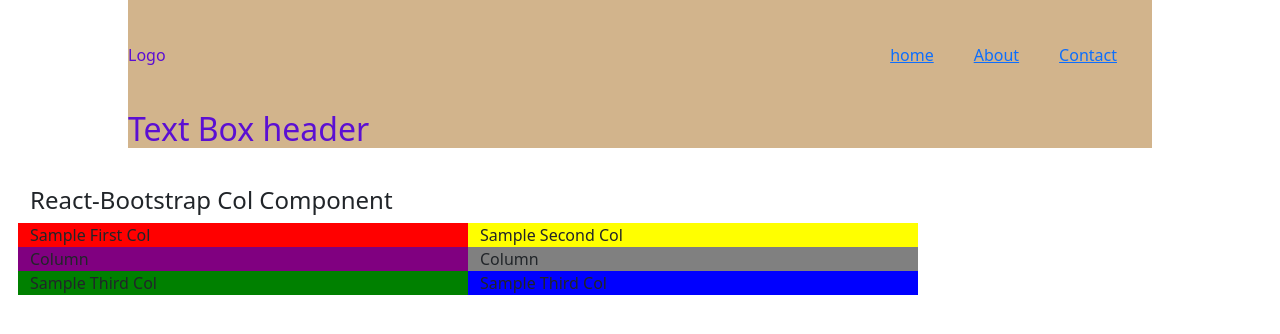
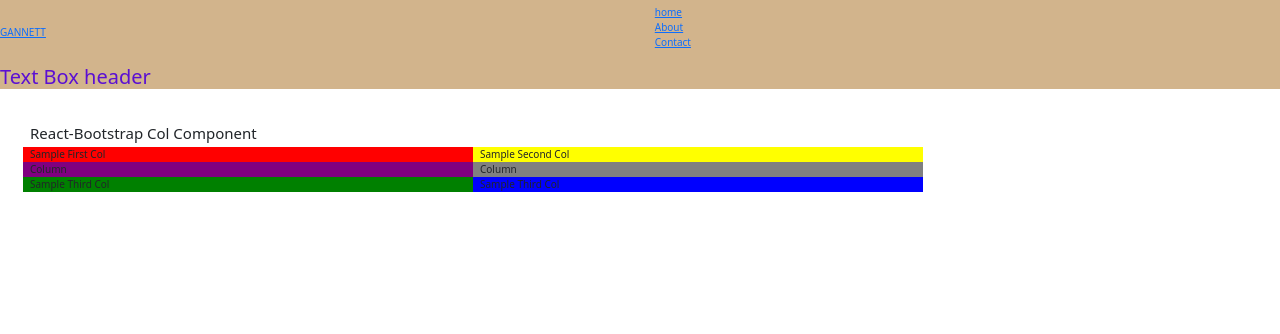
Before and after one commit to llcain/react-header, a React (Create React App) app: page / in a window 1280 px wide. Shown: the top 334 px of the page. Built offline with nearby package versions, Linux system fonts and the light colour scheme.

Commit message:
Updated header

```diff
--- a/src/App.scss
+++ b/src/App.scss
@@ -4,6 +4,16 @@
 //   background-color: $background-color ;
 // }
 
+* {
+  margin: 0;
+  padding: 0;
+  box-sizing: border-box;
+}
+
+html {
+  font-size: 62.5%;
+
+}
 
 .row {
     display: flex;
--- a/src/components/Header/Header.js
+++ b/src/components/Header/Header.js
@@ -7,22 +7,26 @@ const title = "Text Box header";
 const Header = () => (
     <header className="header">
         <nav className="navbar">
-            <div className="logo">
-                Logo
-            </div>
-            <ul className="nav-links">
+            <Link to="/">
+                <a href="/" className="nav-logo">GANNETT</a>
+            </Link>
+            <ul className="nav-menu">
                 <Link to='/'>
-                    <li>home</li>
+                    <li className="nav-item">home</li>
                 </Link>
                 <Link to='/about'>
-                    <li>About</li>
+                    <li className="nav-item">About</li>
                 </Link>
                 <Link to='/contact'>
-                    <li>Contact</li>
+                    <li className="nav-item">Contact</li>
                 </Link>
 
-
             </ul>
+            <div className="hamburger">
+                <span className="bar"></span>
+                <span className="bar"></span>
+                <span className="bar"></span>
+            </div>
         </nav>
         <div className="text-box">
             <h2>{ title }</h2>
--- a/src/components/Header/Header.scss
+++ b/src/components/Header/Header.scss
@@ -3,23 +3,26 @@ $color-primary: tan;
 
 .header {
   color: $color-secondary;
-  width: 80%;
-  margin: 0 auto;
+
   background-color: $color-primary;
 }
 
 .navbar {
   display: flex;
+  justify-content: space-between;
+  align-items: center;
+  padding: 1rem 1.5rem;
 
 
 }
 
-.nav-links {
-  display: flex;
-  margin: 15px;
-}
+
 
 li {
   list-style-type: none;
-  margin: 20px;
+
 }
+
+a {
+  text-decoration: none;
+}
```
